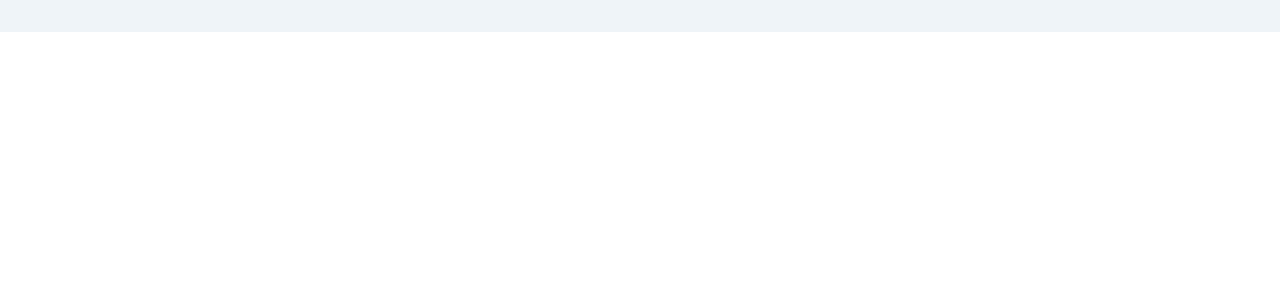
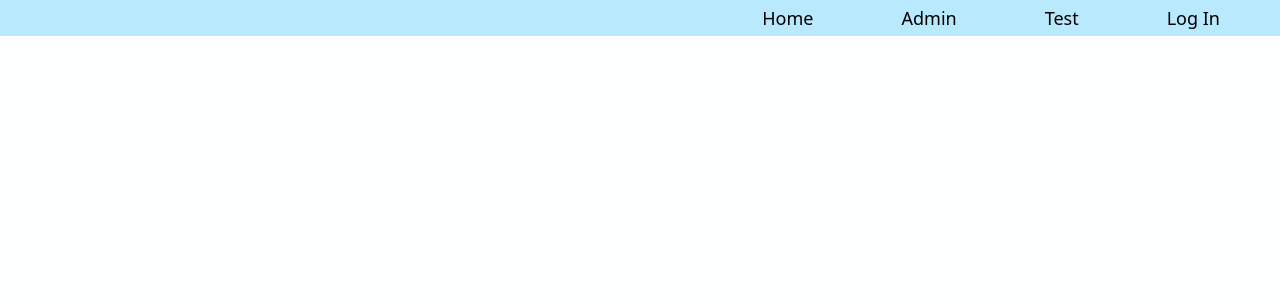
Before and after one commit to yogita-s-24/SSA-web_app, a React (Create React App) app in the folder client/: page / in a window 1280 px wide. Shown: the top 300 px of the page. Built offline with nearby package versions, Linux system fonts and the light colour scheme.

Commit message:
navbar added

```diff
--- a/client/src/App.js
+++ b/client/src/App.js
@@ -10,7 +10,7 @@ import {
 } from "./components/pages/export";
 function App() {
   return (
-    <div className="h-screen">
+    <div className="h-screen body_color_primary">
       <Routes>
         <Route path="/" element={<Home />} />
         <Route path="/admin" element={<Admin />} />
--- a/client/src/components/nav/Nav.jsx
+++ b/client/src/components/nav/Nav.jsx
@@ -8,39 +8,59 @@ import { RxCross1 } from "react-icons/rx";
 function Nav() {
   const [isClosed, setIsClosed] = useState(true);
   return (
-    <nav className="h-full bg-slate-100 px-4 overflow-hidden">
-      <div className="block sm:block md:hidden lg:hidden bg-slate-100 ">
+    <>
+      <nav
+        className={`sticky top-0 flex flex-col px-0 sm:flex-col md:flex-row md:bg-[#B9E9FC] md:px-4 `}
+      >
+        <div className="z-50 flex bg-[#B9E9FC] px-4 py-2 md:hidden">
           <button
-          className="px-4 py-2 text-2xl text-slate-800 transition-colors duration-75 ease-in hover:text-slate-600"
+            className="rounded-md px-3 py-2 text-2xl outline-none hover:bg-[#a7e6fe] focus:ring-2  active:ring-2"
             onClick={() => {
-            const open = !isClosed;
-            setIsClosed(open);
+              setIsClosed(!isClosed);
             }}
           >
             {isClosed ? <RiAlignJustify /> : <RxCross1 />}
           </button>
         </div>
-      <div className={` transition-all ease-in duration-200 md:static md:flex ${ isClosed?"absolute transform translate-y-[-600px]" : " static "}`}>
-        <ul
-          className={`flex flex-col ps-8 w-full  md:flex-row ${
-            isClosed ? " " : ""
+        <div
+          className={`-z-10 w-full transform bg-[#B9E9FC] px-8 transition-all duration-500 ease-linear md:translate-y-0 ${
+            isClosed ? "translate-y-[-500px]" : "translate-y-[0px]"
           }`}
         >
-          <li className="text-md mb-2 text-slate-800 transition-colors duration-75 ease-in hover:text-slate-600">
-            <Link to="/">Home</Link>
+          <ul className="flex flex-col text-sm md:flex-row md:justify-end md:gap-16 md:text-lg">
+            <li className="my-2 me-auto px-3 py-1  hover:bg-[#a7e6fe]  md:m-0 md:hover:bg-inherit">
+              <Link className=" outline-none focus:ring-2 active:ring-2" to="/">
+                Home
+              </Link>
             </li>
-          <li className="text-md mb-2 text-slate-800 transition-colors duration-75 ease-in hover:text-slate-600">
-            <Link to="/admin">Admin</Link>
+            <li className="my-2 me-auto px-3 py-1  hover:bg-[#a7e6fe]  md:m-0 md:hover:bg-inherit">
+              <Link
+                className=" outline-none focus:ring-2 active:ring-2"
+                to="/admin"
+              >
+                Admin
+              </Link>
             </li>
-          <li className="text-md mb-2 text-slate-800 transition-colors duration-75 ease-in hover:text-slate-600">
-            <Link to="/test">Test</Link>
+            <li className="my-2 me-auto px-3 py-1  hover:bg-[#a7e6fe]  md:m-0 md:hover:bg-inherit">
+              <Link
+                className=" outline-none focus:ring-2 active:ring-2"
+                to="/test"
+              >
+                Test
+              </Link>
             </li>
-          <li className="text-md mb-2 text-slate-800 transition-colors duration-75 ease-in hover:text-slate-600">
-            <Link to="/log-in">Log In</Link>
+            <li className="my-2 me-auto px-3 py-1  hover:bg-[#a7e6fe]  md:m-0 md:hover:bg-inherit">
+              <Link
+                className=" outline-none focus:ring-2 active:ring-2"
+                to="/log-in"
+              >
+                Log In
+              </Link>
             </li>
           </ul>
         </div>
       </nav>
+    </>
   );
 }
 
--- a/client/src/index.css
+++ b/client/src/index.css
@@ -11,3 +11,6 @@ body {
   padding: 0;
   box-sizing: border-box;
 }
+.body_color_primary {
+background-color: #fcfeff;
+}
```
Lines whose indentation alone changed are shown as unchanged.
